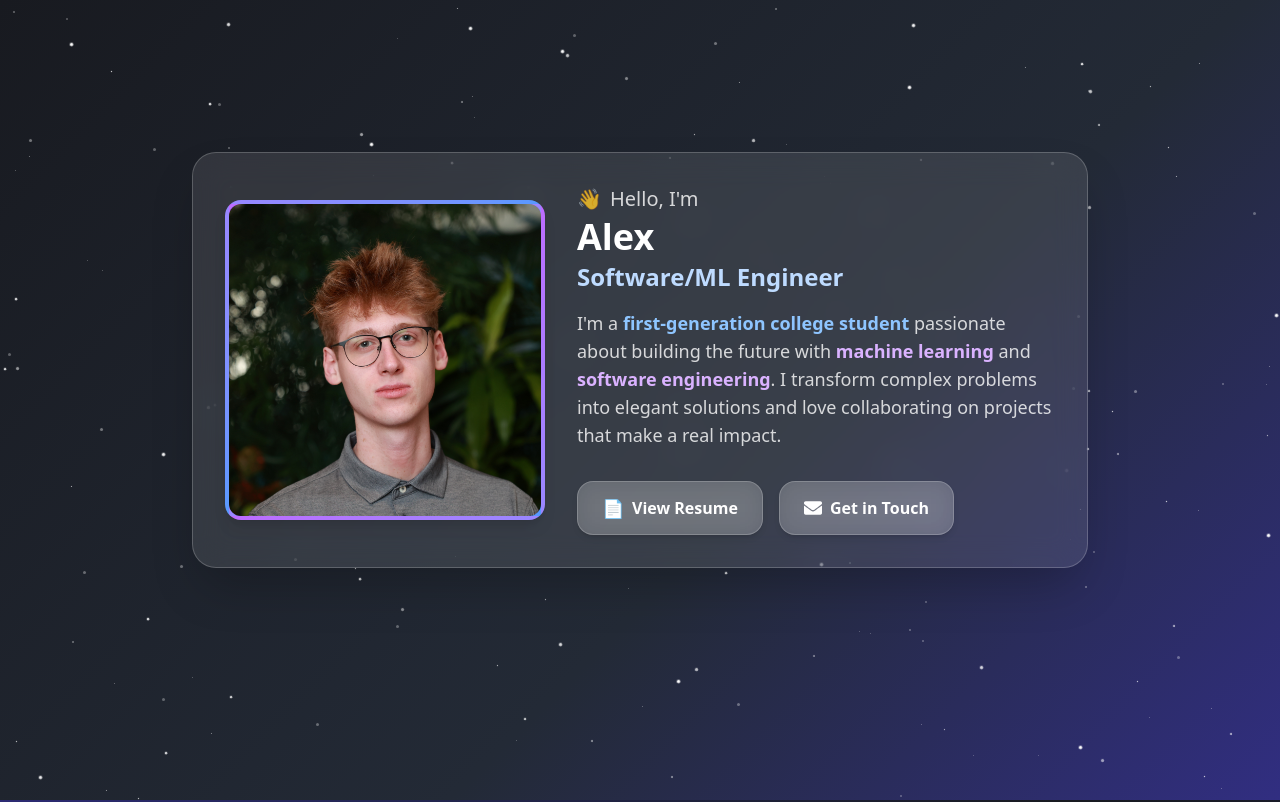
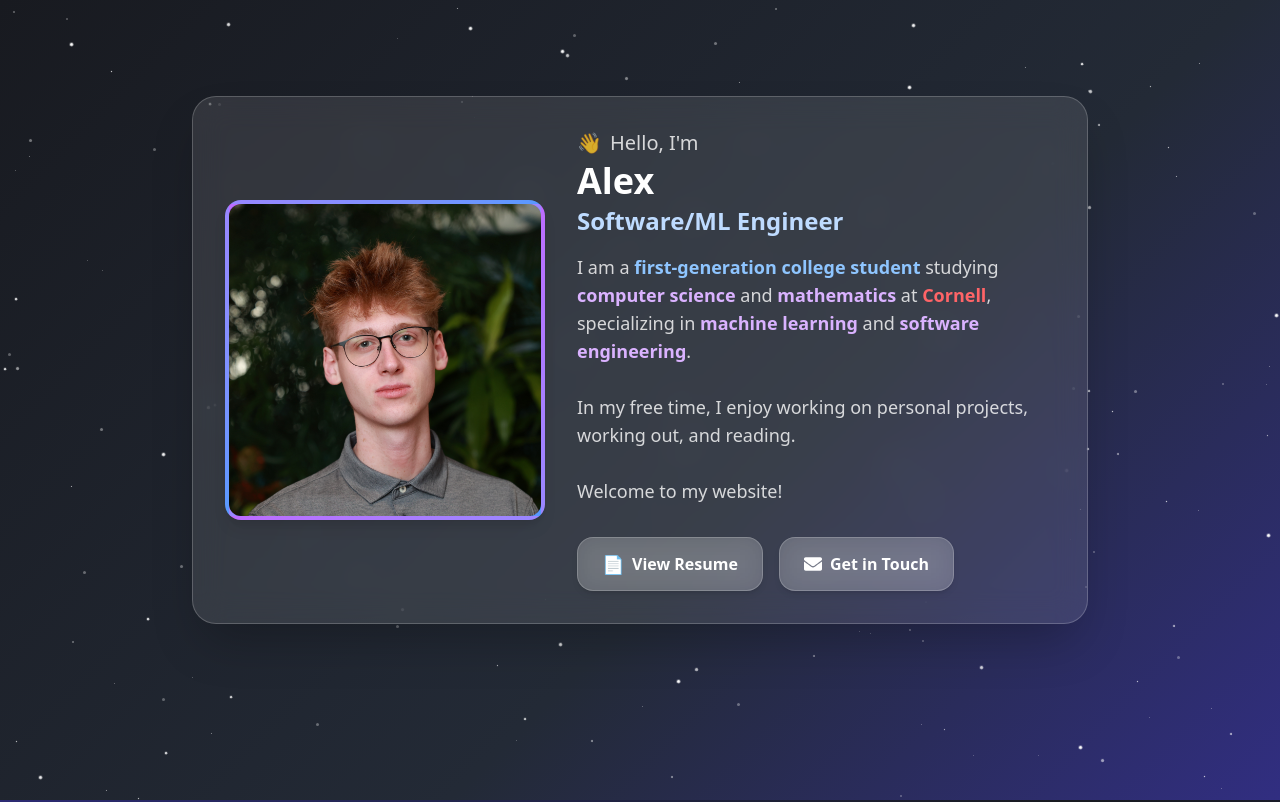
Before and after one commit to LambdaAK/Alex-Kozik-Portfolio, a React (Vite) app: page / in a window 1280 px wide. Shown: the top 802 px of the page. Built offline with nearby package versions, Linux system fonts and the light colour scheme.

Commit message:
Stylistic stuff

```diff
--- a/src/App.tsx
+++ b/src/App.tsx
@@ -29,7 +29,9 @@ const AboutMeCard = () => (
       <div className="text-xl sm:text-2xl font-semibold text-blue-200 mb-4">Software/ML Engineer</div>
       {/* Intro Paragraph */}
       <p className="text-base sm:text-lg text-white/80 max-w-xl mb-6">
-        I'm a <span className="text-blue-300 font-semibold">first-generation college student</span> passionate about building the future with <span className="text-purple-300 font-semibold">machine learning</span> and <span className="text-purple-300 font-semibold">software engineering</span>. I transform complex problems into elegant solutions and love collaborating on projects that make a real impact.
+        I am a <span className="text-blue-300 font-semibold">first-generation college student</span> studying <span className="text-purple-300 font-semibold">computer science</span> and <span className="text-purple-300 font-semibold">mathematics</span> at <span className='text-red-400 font-semibold'>Cornell</span>, specializing in <span className="text-purple-300 font-semibold">machine learning</span> and <span className="text-purple-300 font-semibold">software engineering</span>.<br /><br />
+        In my free time, I enjoy working on personal projects, working out, and reading.<br /><br />
+        Welcome to my website!
       </p>
       {/* Buttons */}
       <div className="flex flex-row gap-4 mt-2">
```
